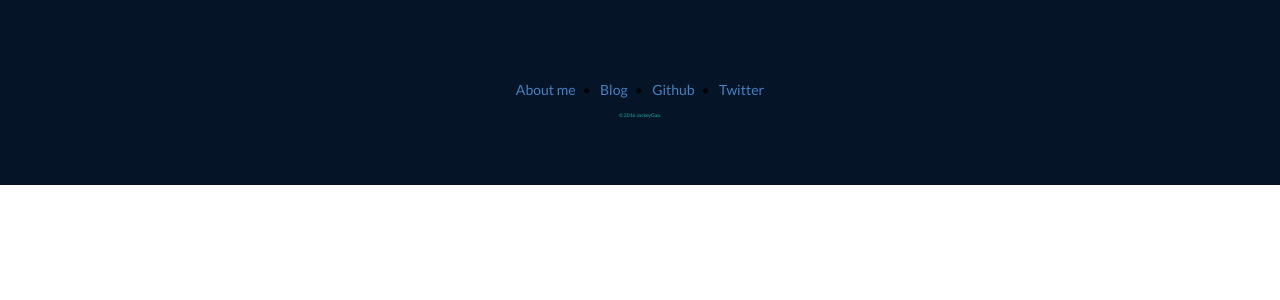
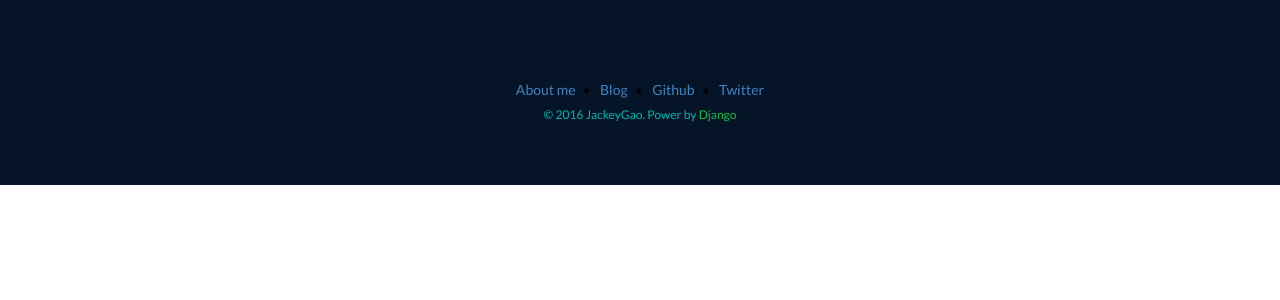
Before and after one commit to jackeyGao/requestMeta, a Django app: template web/templates/base.html in a window 1280 px wide. Shown: the part 331-631 px from the top of the page. Run offline with Django 3.2, Linux system fonts and the light colour scheme; the template is opened without the code that fills it, so the values that code supplies are empty; parts of the project's set-up code (start-up, migrations or seed data) failed here and were passed over; some libraries are stand-ins or nearby versions.

Commit message:
增加power by

```diff
--- a/web/templates/base.html
+++ b/web/templates/base.html
@@ -57,7 +57,7 @@
           </a>
         </div>
         <div>
-        <span class="teal text" style="font-size: 5px;">© 2016 JackeyGao. </span>
+            <span class="teal text" style="font-size: 12px;">© 2016 JackeyGao. Power by <a href="https://www.djangoproject.com/"><span class="green text">Django</span></a></span>
         </div>
       </div>
     </div>
```
